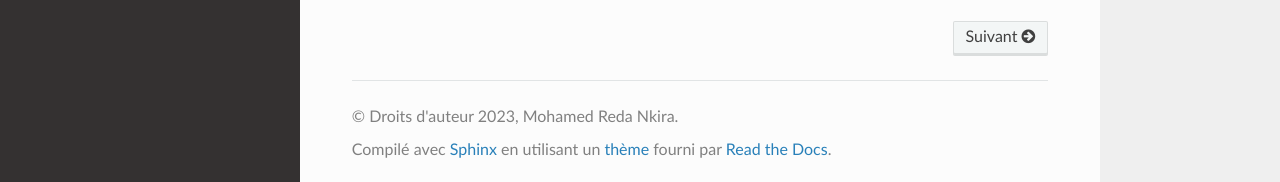
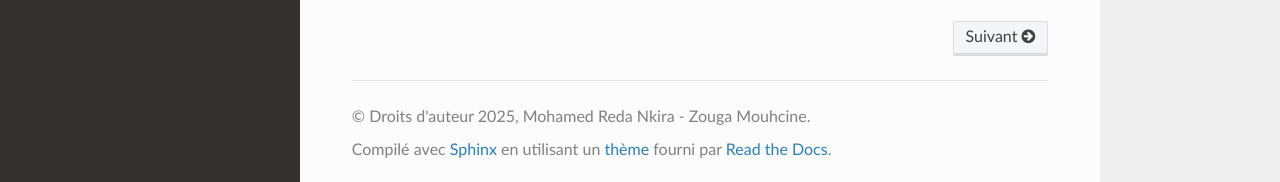
Before and after one commit to med-reda-nk/GuardVision, a Sphinx documentation site: the page built from Documentation/index.rst, in a window 1280 px wide and 900 px high, scrolled down 736 px. Shown: the part 715-897 px from the top of the window. Built offline with Sphinx 7.4.7 and the Read the Docs theme 3.1.0, drawn with Linux system fonts in a browser that asks for light colours; pages that are not in the unit, such as notebooks, are missing from menus.

Commit message:
Update conf.py

```diff
--- a/Documentation/conf.py
+++ b/Documentation/conf.py
@@ -11,7 +11,7 @@ master_doc = 'index'
 
 # Informations générales
 project = 'GuardVision'
-copyright = '2023, Mohamed Reda Nkira'
+copyright = '2025, Mohamed Reda Nkira - Zouga Mouhcine'
 author = 'Mohamed Reda Nkira - Zouga Mouhcine'
 
 version = '0.1'
```
